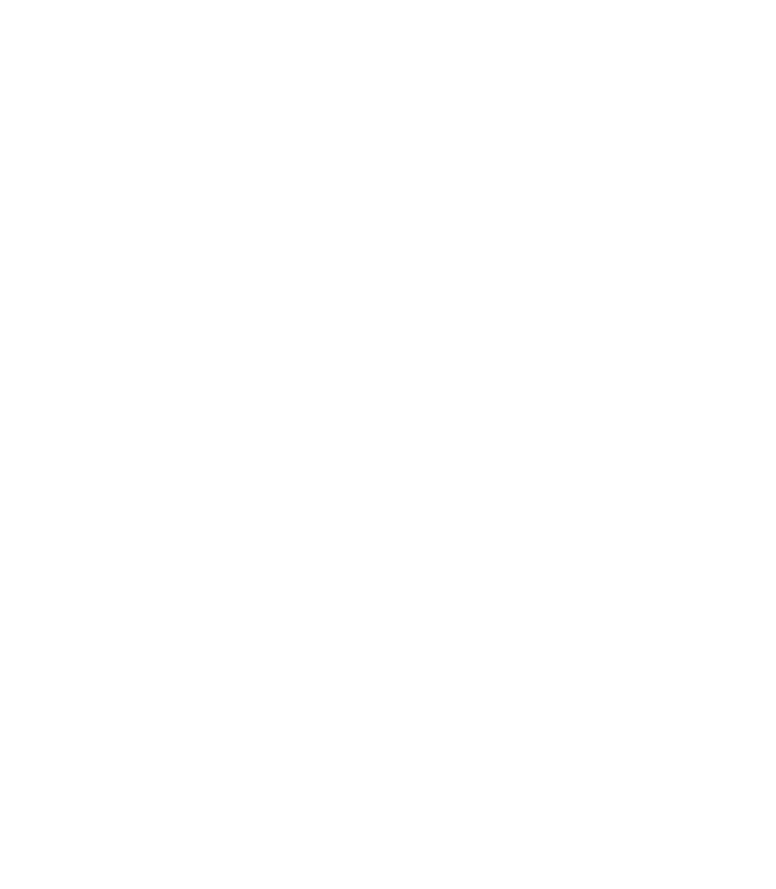
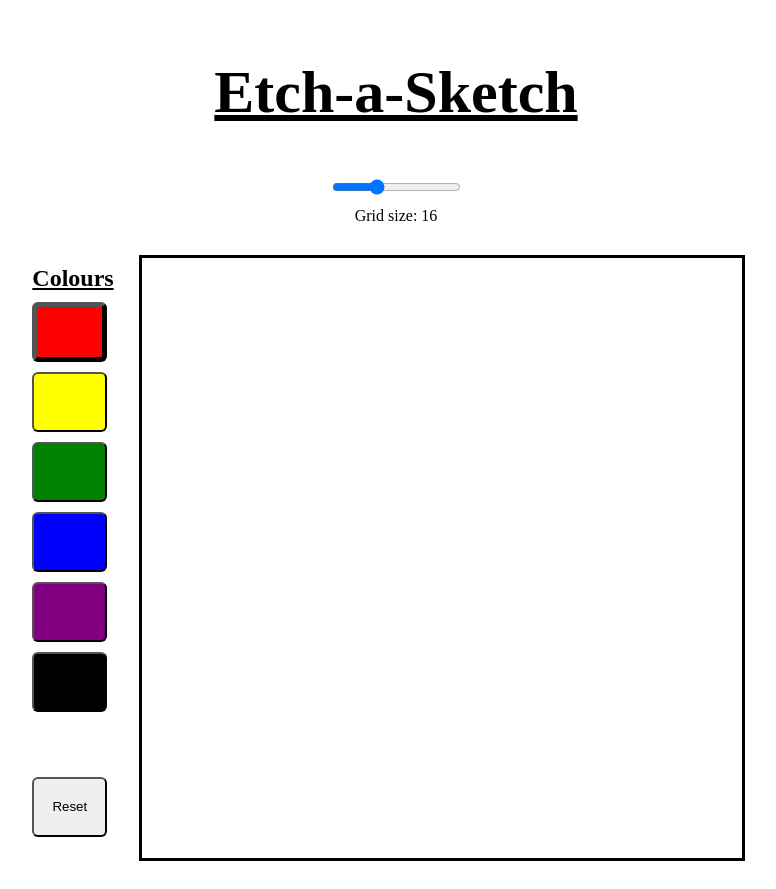
Before and after one commit to PMethley/etch-a-sketch, a plain HTML site: page index.html in a window 1280 px wide. Shown: the whole page, without its empty margins (244-1020 px from the left). Before the commit the page ends 800 px from the top, so only its background shows below. Drawn offline with Linux system fonts and the light colour scheme; files that its build step writes are made by us from their sources.

Commit message:
Working project with different colour selection just need to fix the highlighting

```diff
--- a/CSS/styles.css
+++ b/CSS/styles.css
@@ -0,0 +1,94 @@
+body{
+    display: flex;
+    flex-direction: column;
+    align-items: center;
+}
+
+.title{
+    font-size: 60px;
+    text-decoration: underline;
+}
+
+.canvas-container{
+    display: flex;
+    flex-direction: column;
+    width: 600px;
+    height: 600px;
+    border-style: solid;
+    margin: 20px;
+}
+
+.canvas-row{
+    display: flex;
+    flex-grow: 1;
+}
+
+.canvas-cell{
+    background-color: white;
+    flex-grow: 1;
+    margin: 0px;
+}
+
+.grid-slider-text{
+    margin: 10px;
+}
+
+#controls-and-canvas{
+    display: flex;
+}
+
+.control-panel{
+    display: flex;
+    flex-direction: column;
+}
+
+#colours-title{
+    text-decoration: underline;
+    align-self: center;
+    margin: 5px;
+    margin-top: 30px;
+}
+
+.control-button{
+    padding: 10px;
+    width: 75px;
+    height: 60px;
+    margin: 5px;
+    border-radius: 6px;
+}
+
+.control-button:hover{
+    opacity: .6;
+}
+
+#red{
+    background-color: red;
+}
+
+#yellow{
+    background-color: yellow;
+}
+
+#green{
+    background-color: green;
+}
+
+#blue{
+    background-color: blue;
+}
+
+#purple{
+    background-color: purple;
+}
+
+#black{
+    background-color: black;
+}
+
+#reset{
+    margin-top: 60px;
+}
+
+.selected-colour{
+    border-width: 5px;
+}
--- a/JS/main.js
+++ b/JS/main.js
@@ -0,0 +1,54 @@
+let gridDim = 16;
+const canvas = document.querySelector(".canvas-container");
+let mouseDown = false;
+let currentColour = "red";
+
+function createCanvas(){
+    canvas.innerText = "";
+
+    canvas.addEventListener("mousedown", () => mouseDown = true);
+    canvas.addEventListener("mouseup", () => mouseDown = false);
+
+    for (let indexRow = 0; indexRow < gridDim; indexRow++) {
+        let tempDivRow = document.createElement("div");
+        tempDivRow.setAttribute("class", `row ${indexRow+1}, canvas-row`);
+        for (let indexColumn = 0; indexColumn < gridDim; indexColumn++) {
+            let cell = document.createElement("div");
+            cell.setAttribute("id", `${indexRow+1}-${indexColumn+1}`);
+            cell.setAttribute("class", "canvas-cell");
+            tempDivRow.appendChild(cell);
+        };
+        canvas.appendChild(tempDivRow);
+    };
+    const allCells = document.querySelectorAll(".canvas-cell");
+    allCells.forEach((cellElement) => {
+        cellElement.addEventListener("mouseover", () => {
+            if (mouseDown === true){
+                cellElement.setAttribute("style", `background-color:${currentColour};`);
+            };
+        });
+    });
+};
+
+const sliderElement = document.getElementById("slider");
+sliderElement.addEventListener("input", () => {
+    document.getElementById("slider-value").innerText = sliderElement.value;
+});
+
+sliderElement.addEventListener("change", () => {
+    gridDim = sliderElement.value;
+    createCanvas();
+});
+
+const colourButtons = document.querySelectorAll(".control-button.colour");
+
+colourButtons.forEach((button) => {
+    button.addEventListener("click", () => {
+        // document.querySelector(".selected-colour").classList.remove(".selected-colour");
+        currentColour = button.id;
+        button.classList.add("selected-colour");
+    })
+})
+
+
+createCanvas();
--- a/index.html
+++ b/index.html
@@ -3,11 +3,30 @@
 <head>
     <meta charset="UTF-8">
     <meta name="viewport" content="width=device-width, initial-scale=1.0">
-    <link rel="stylesheet" href="/styles.css">
+    <link rel="stylesheet" href="/CSS/styles.css">
     <script src="/JS/main.js" defer></script>
     <title>Etch-a-Sketch</title>
 </head>
 <body>
+    <h2 class="title">Etch-a-Sketch</h2>
+    <input type="range" min="16" max="64" value="32" step="2" class="slider" id="slider">
+    <div class="grid-slider-text">
+        <span>Grid size:</span>
+        <span id="slider-value">16</span>
+    </div>
+    <div id="controls-and-canvas">
+        <div class="control-panel">
+            <h2 id="colours-title">Colours</h2>
+            <button class="control-button colour selected-colour" id="red"></button>
+            <button class="control-button colour" id="yellow"></button>
+            <button class="control-button colour" id="green"></button>
+            <button class="control-button colour" id="blue"></button>
+            <button class="control-button colour" id="purple"></button>
+            <button class="control-button colour" id="black"></button>
+            <button class="control-button" id="reset">Reset</button>
+        </div>
+        <div class="canvas-container"></div>
+    </div>
 
 </body>
 </html>
```
